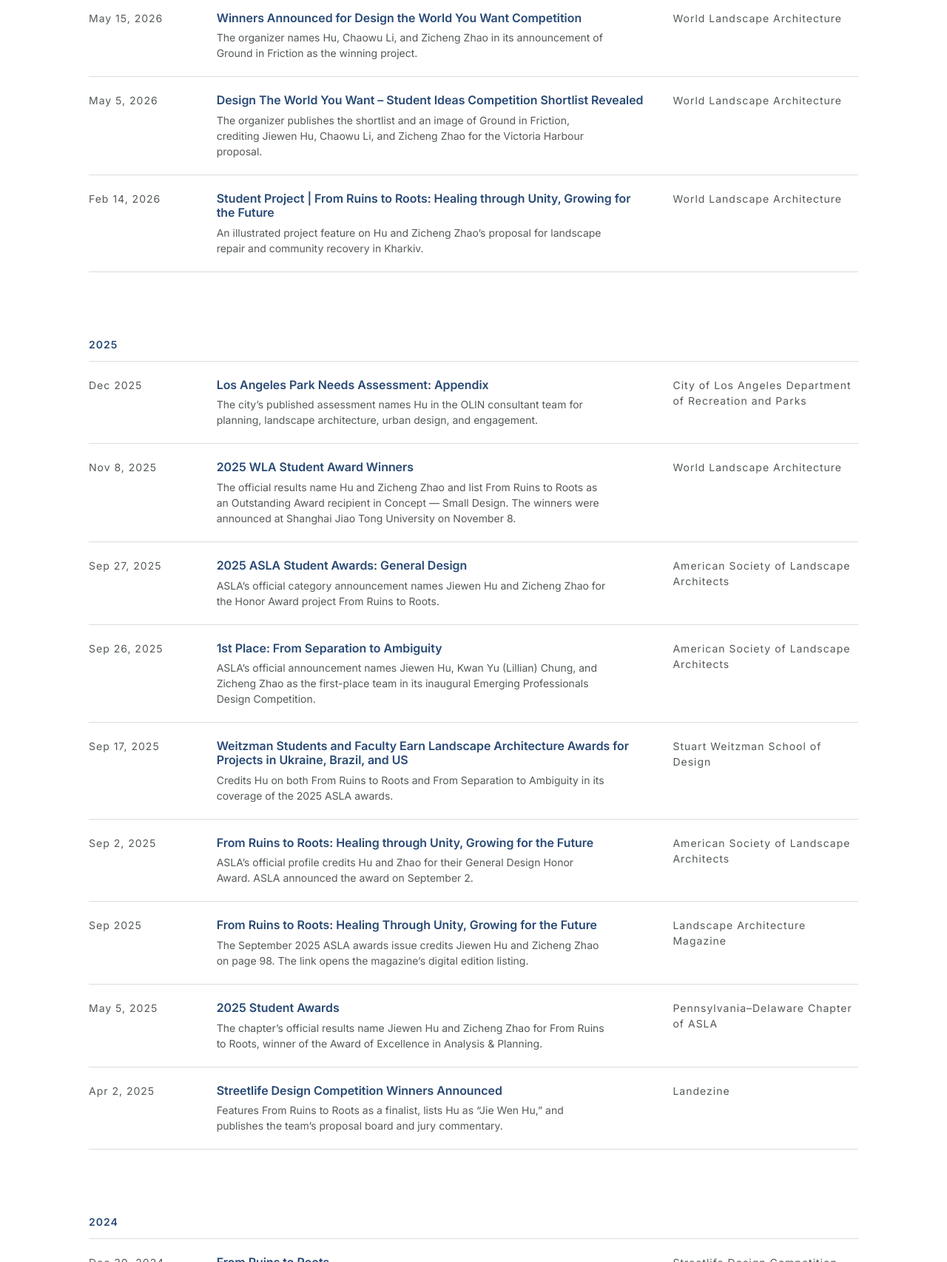
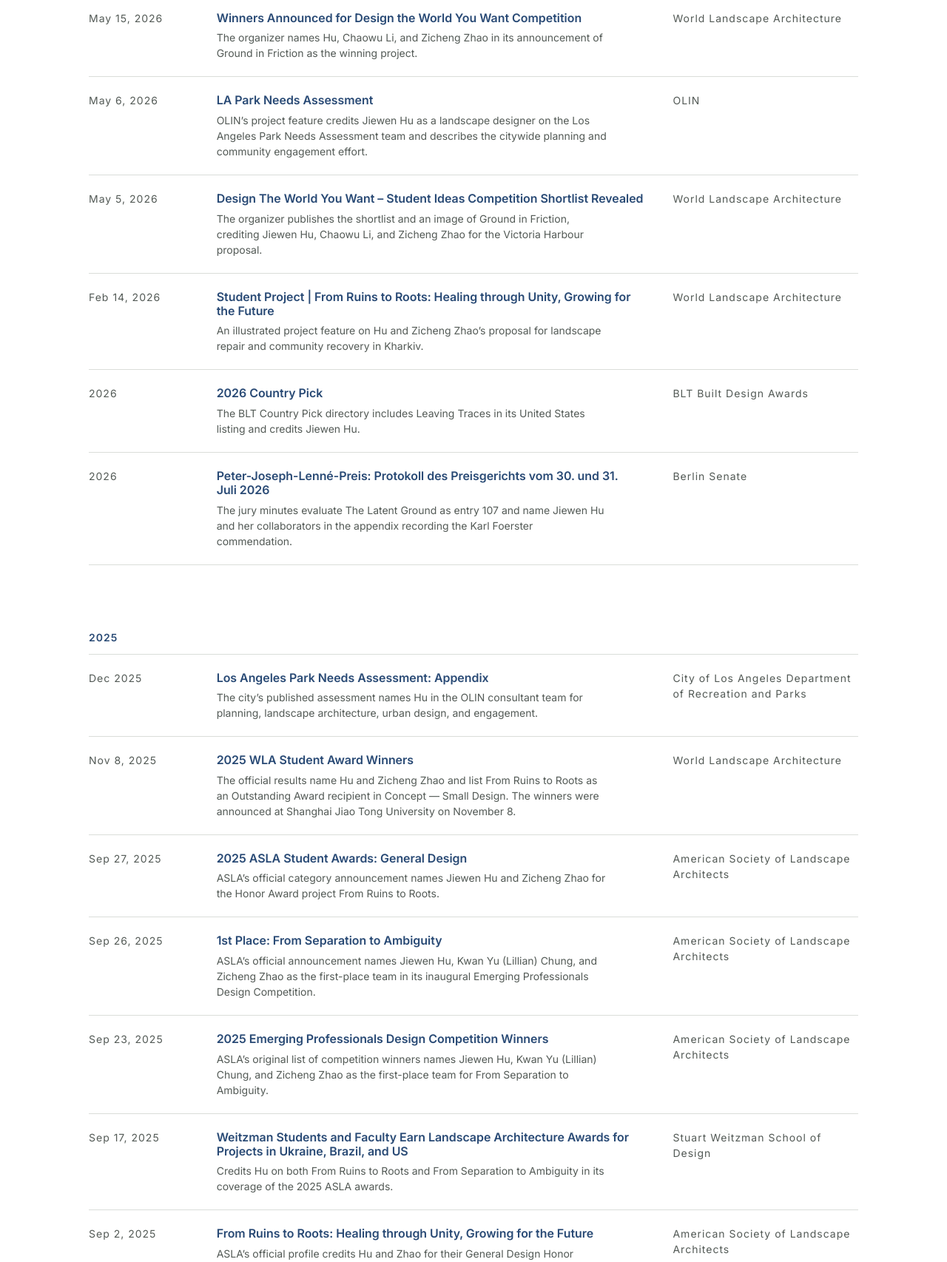
Before and after one commit to JiewenHu2026/jiewenhu2026.github.io, a plain HTML site: page docs/press/index.html in a window 1280 px wide. Shown: the part 2060-3766 px from the top of the page at 74% size. Drawn offline with Linux system fonts and the light colour scheme.

Commit message:
Add four verified press and recognition sources

```diff
--- a/docs/archive-version.json
+++ b/docs/archive-version.json
@@ -1,4 +1,4 @@
 {
-  "press": "e0951f7c01da77ab",
+  "press": "aa1a167d8cc5174f",
   "awards": "8f97163c3099c63f"
 }
--- a/docs/press/index.html
+++ b/docs/press/index.html
@@ -20,7 +20,7 @@
   <script defer src="../assets/image-cursor.js?v=63b57ab210dd"></script>
   <script defer src="../assets/press.js"></script>
 </head>
-<body data-archive="press" data-archive-version="e0951f7c01da77ab">
+<body data-archive="press" data-archive-version="aa1a167d8cc5174f">
 <a class="skip-link" href="#main-content">Skip to content</a>
 <header class="site-header">
   <a class="wordmark" href="../" aria-label="Jiewen Hu home">Jiewen Hu</a>
@@ -157,6 +157,14 @@
         <p class="coverage-publisher">World Landscape Architecture</p>
       </li>
       <li class="press-entry coverage-row">
+        <p class="coverage-date"><time datetime="2026-05-06">May 6, 2026</time></p>
+        <div class="coverage-story">
+          <h3 class="press-title"><a href="https://theolinstudio.com/projects/la-park-needs-assessment/">LA Park Needs Assessment</a></h3>
+          <p>OLIN’s project feature credits Jiewen Hu as a landscape designer on the Los Angeles Park Needs Assessment team and describes the citywide planning and community engagement effort.</p>
+        </div>
+        <p class="coverage-publisher">OLIN</p>
+      </li>
+      <li class="press-entry coverage-row">
         <p class="coverage-date"><time datetime="2026-05-05">May 5, 2026</time></p>
         <div class="coverage-story">
           <h3 class="press-title"><a href="https://worldlandscapearchitect.com/design-the-world-you-want-student-ideas-competition-shortlist-revealed/">Design The World You Want – Student Ideas Competition Shortlist Revealed</a></h3>
@@ -171,6 +179,22 @@
           <p>An illustrated project feature on Hu and Zicheng Zhao’s proposal for landscape repair and community recovery in Kharkiv.</p>
         </div>
         <p class="coverage-publisher">World Landscape Architecture</p>
+      </li>
+      <li class="press-entry coverage-row">
+        <p class="coverage-date">2026</p>
+        <div class="coverage-story">
+          <h3 class="press-title"><a href="https://bltawards.com/country-pick/?comp_year=blt-2026">2026 Country Pick</a></h3>
+          <p>The BLT Country Pick directory includes Leaving Traces in its United States listing and credits Jiewen Hu.</p>
+        </div>
+        <p class="coverage-publisher">BLT Built Design Awards</p>
+      </li>
+      <li class="press-entry coverage-row">
+        <p class="coverage-date">2026</p>
+        <div class="coverage-story">
+          <h3 class="press-title"><a href="https://www.berlin.de/sen/uvk/_assets/natur-gruen/stadtgruen/peter-joseph-lenne-preis/2026/protokoll_lenne_2026.pdf#page=70">Peter-Joseph-Lenné-Preis: Protokoll des Preisgerichts vom 30. und 31. Juli 2026</a></h3>
+          <p>The jury minutes evaluate The Latent Ground as entry 107 and name Jiewen Hu and her collaborators in the appendix recording the Karl Foerster commendation.</p>
+        </div>
+        <p class="coverage-publisher">Berlin Senate</p>
       </li>
     </ul>
   </section>
@@ -206,6 +230,14 @@
         <div class="coverage-story">
           <h3 class="press-title"><a href="https://www.linkedin.com/posts/nationalasla_1st-place-from-separation-to-ambiguity-activity-7377434587934695424-Fd8f">1st Place: From Separation to Ambiguity</a></h3>
           <p>ASLA’s official announcement names Jiewen Hu, Kwan Yu (Lillian) Chung, and Zicheng Zhao as the first-place team in its inaugural Emerging Professionals Design Competition.</p>
+        </div>
+        <p class="coverage-publisher">American Society of Landscape Architects</p>
+      </li>
+      <li class="press-entry coverage-row">
+        <p class="coverage-date"><time datetime="2025-09-23">Sep 23, 2025</time></p>
+        <div class="coverage-story">
+          <h3 class="press-title"><a href="https://www.linkedin.com/posts/nationalasla_2025-emerging-professionals-design-competition-activity-7376246596637782016-ldwU">2025 Emerging Professionals Design Competition Winners</a></h3>
+          <p>ASLA’s original list of competition winners names Jiewen Hu, Kwan Yu (Lillian) Chung, and Zicheng Zhao as the first-place team for From Separation to Ambiguity.</p>
         </div>
         <p class="coverage-publisher">American Society of Landscape Architects</p>
       </li>
```
Also changed, not shown: content/press.json (+32 -0 lines).
